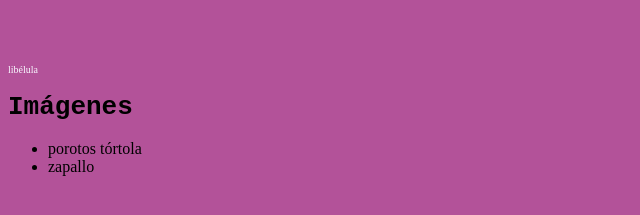
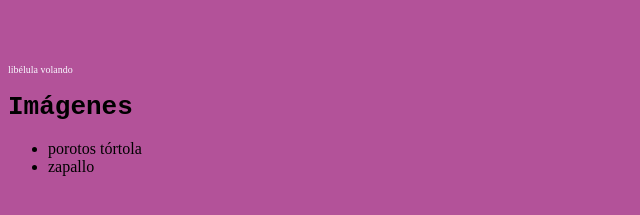
Before and after one commit to JoacoAhumada/joaco.github.io, a plain HTML site: page index.html in a window 1280 px wide. Shown: the part 183-398 px from the top of the page, 0-640 px from the left. Drawn offline with Linux system fonts and the light colour scheme.

Commit message:
Update index.html

```diff
--- a/index.html
+++ b/index.html
@@ -11,7 +11,7 @@
             Acerca de
         </h1>
         <p>
-            libélula
+            libélula volando
         </p>
         <h1>
             Imágenes
```
